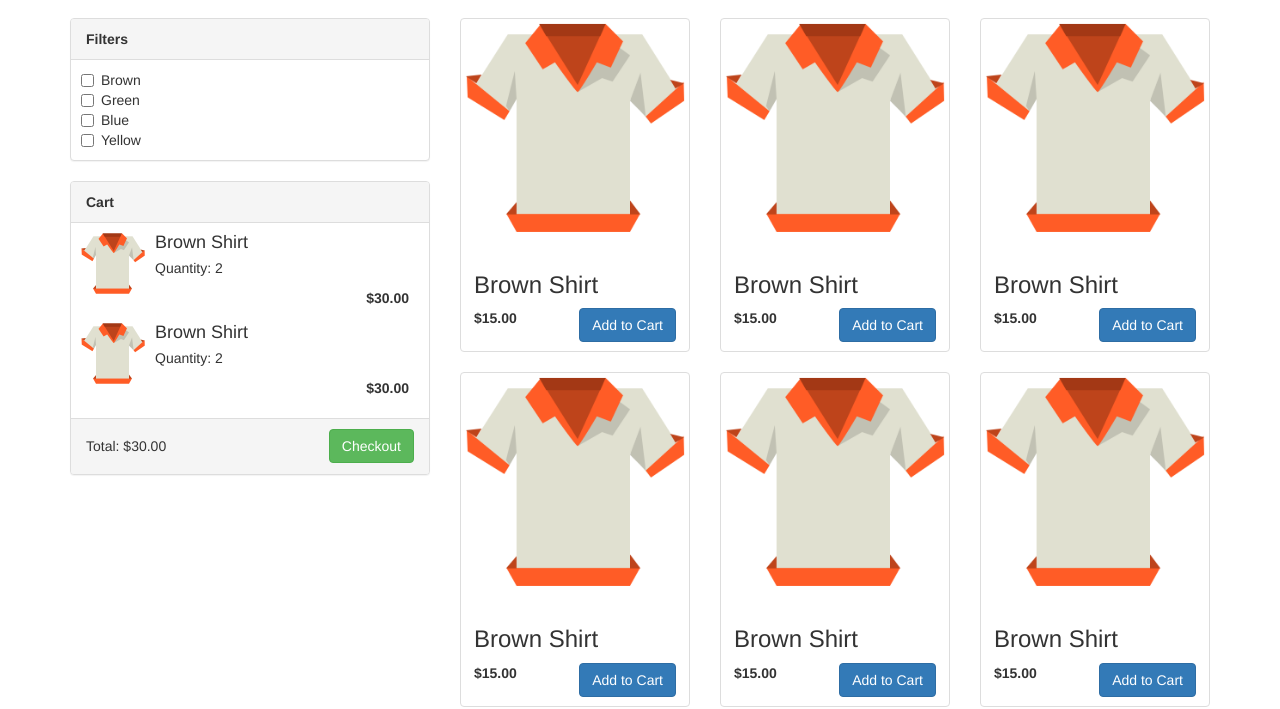
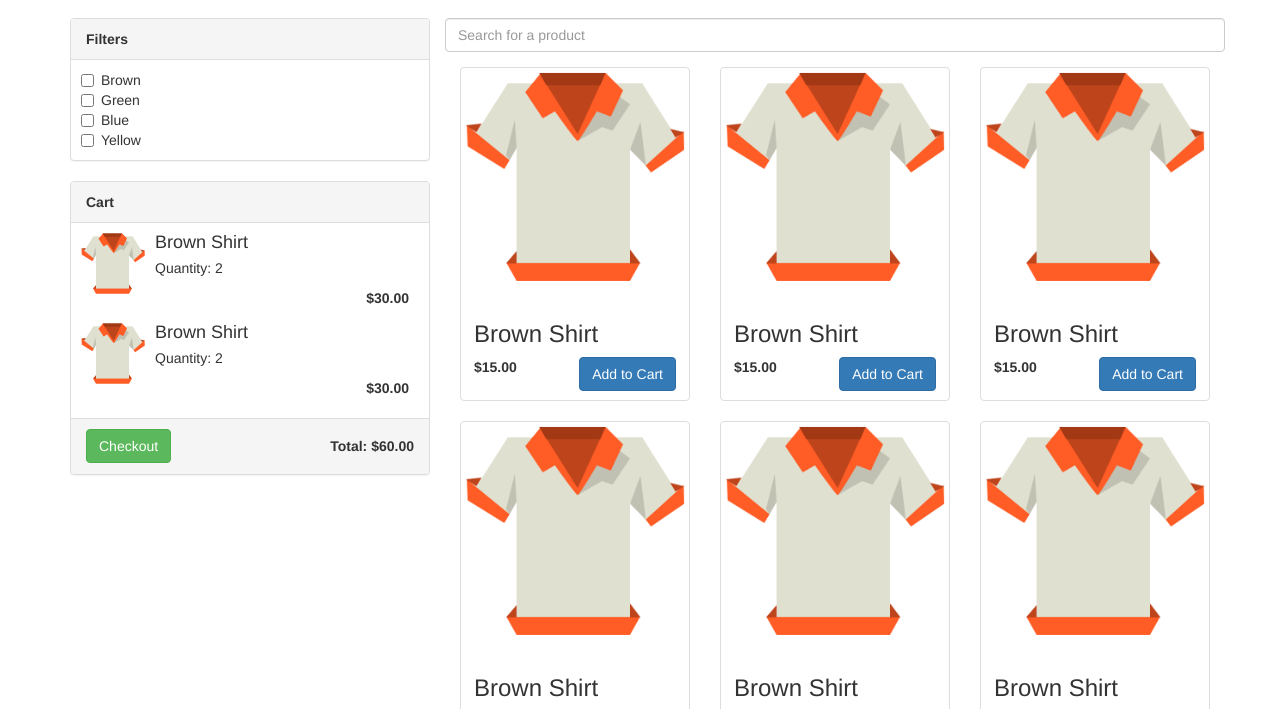
Before and after one commit to cjsaylor/angular-workshop, a plain HTML site: page start/index.html in a window 1280 px wide. Shown: the part 54-763 px from the top of the page. Drawn offline with Linux system fonts and the light colour scheme.

Commit message:
Adding consistency to start.

```diff
--- a/start/index.html
+++ b/start/index.html
@@ -24,6 +24,9 @@
         <div class="row">
             <div class="col-sm-8 col-sm-push-4">
                 <div id="catalog" class="row">
+                    <div class="form-group">
+                        <input type="search" class="form-control" id="search" placeholder="Search for a product">
+                    </div>
                     <div class="col-sm-6 col-md-4">
                         <div class="thumbnail">
                             <img src="../lib/shirt.png">
@@ -142,8 +145,8 @@
                         </li>
                     </ul>
                     <div class="panel-footer">
-                        <h5 class="pull-left">Total: $30.00</h5>
-                        <a href="#/checkout" class="btn btn-success pull-right">Checkout</a>
+                        <a href="#/checkout" class="btn btn-success pull-left">Checkout</a>
+                        <h5 class="pull-right"><strong>Total: $60.00<strong></h5>
                         <div class="clearfix"></div>
                     </div>
                 </div>
```
